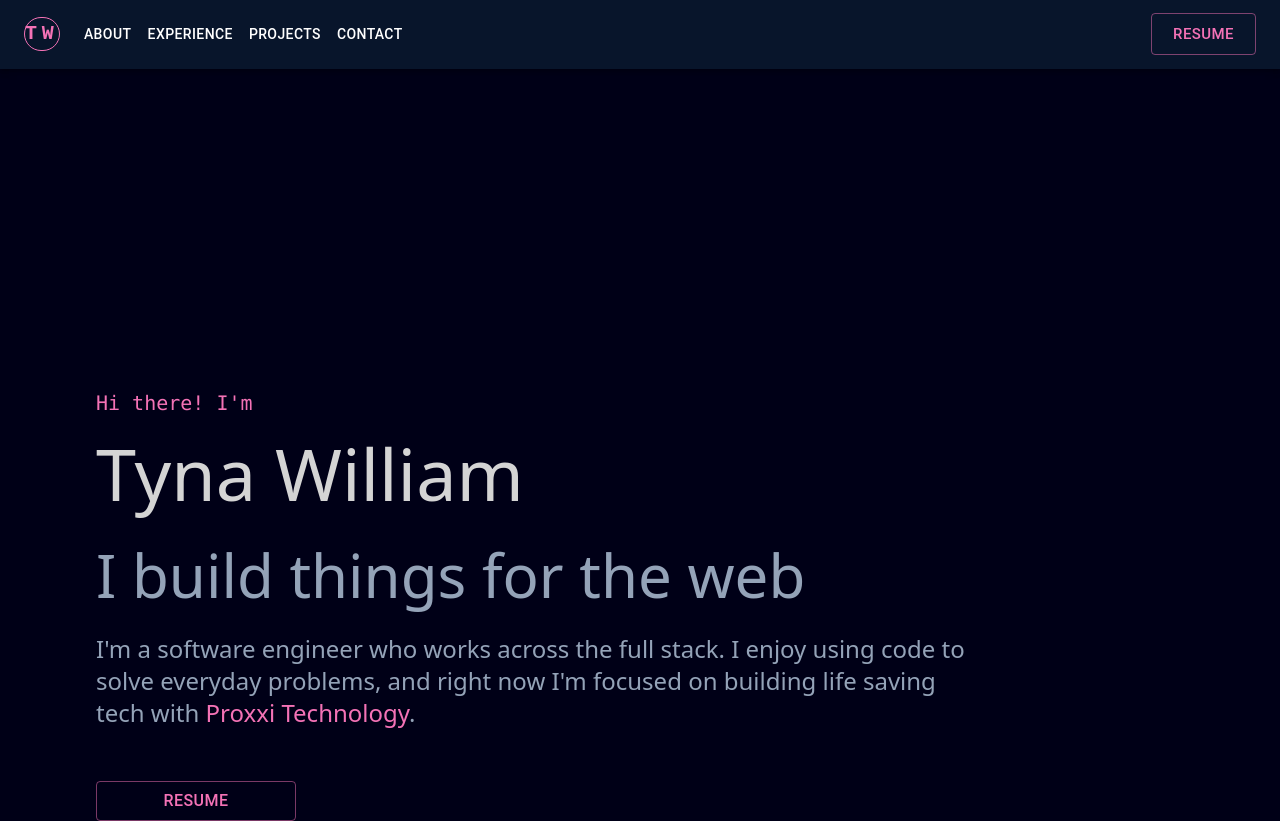
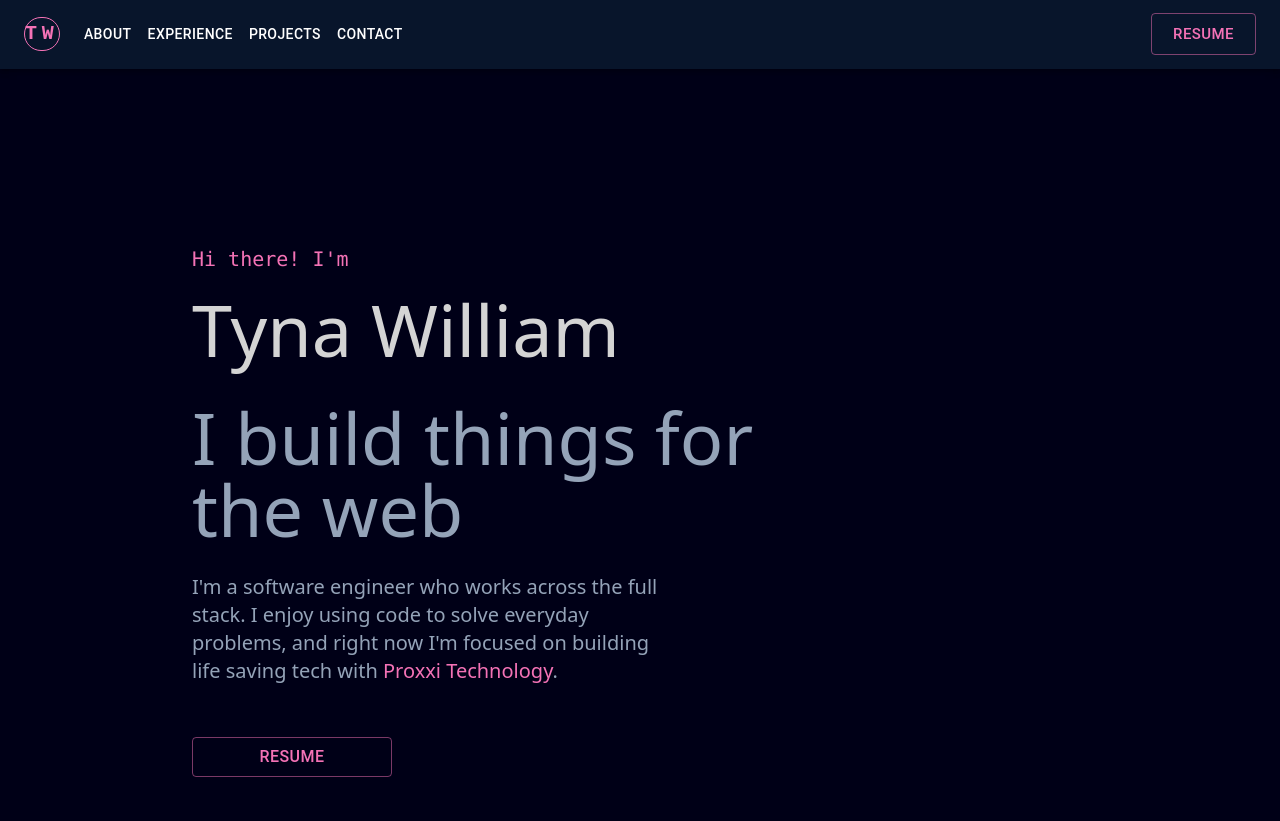
Before and after one commit to tynawilliam/tynawilliam_, a Next.js app: page / in a window 1280 px wide. After the commit the page ends 800 px from the top, so only its background shows below. Built offline with nearby package versions, Linux system fonts and the light colour scheme.

Commit message:
laptop landing screen

```diff
--- a/src/components/Intro.js
+++ b/src/components/Intro.js
@@ -4,18 +4,18 @@ import styles from "../styles/Home.module.css";
 
 function Intro() {
   return (
-    <div className="mt-36 pl-5 flex flex-col items-start w-screen tablet:w-5/6 tablet:px-24 tablet:mt-80">
+    <div className="mt-36 pl-5 flex flex-col items-start w-screen tablet:w-5/6 tablet:px-24 tablet:mt-80 laptop:mt-44 laptop:px-48">
       <h3 className="text-xl font-mono text-pink-400 pb-4 ">Hi there! I'm</h3>
       <h1 className=" text-5xl ui-monospace mt-1 text-neutral-300 mb-4 tablet:text-7xl">
         Tyna William
       </h1>
       <h1
-        className={`text-5xl mb-7 text-[#94a3b8] tablet:text-6xl tablet:pt-5`}
+        className={`text-5xl mb-7 text-[#94a3b8] tablet:text-6xl tablet:pt-5 laptop:text-7xl`}
       >
         I build things for the web
       </h1>
       <p
-        className={`text-l subtext w-full text-[#94a3b8] mb-3 tablet:text-2xl`}
+        className={`text-l subtext w-full text-[#94a3b8] mb-3 tablet:text-2xl laptop:pr-48 laptop:text-xl`}
       >
         I'm a software engineer who works across the full stack. I enjoy using
         code to solve everyday problems, and right now I'm focused on building
```
